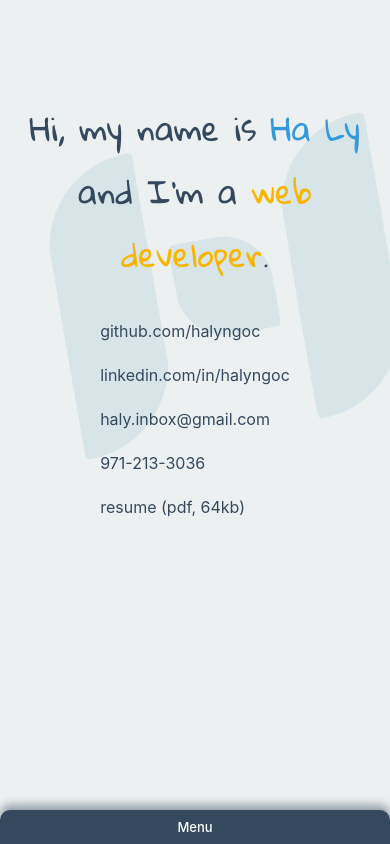
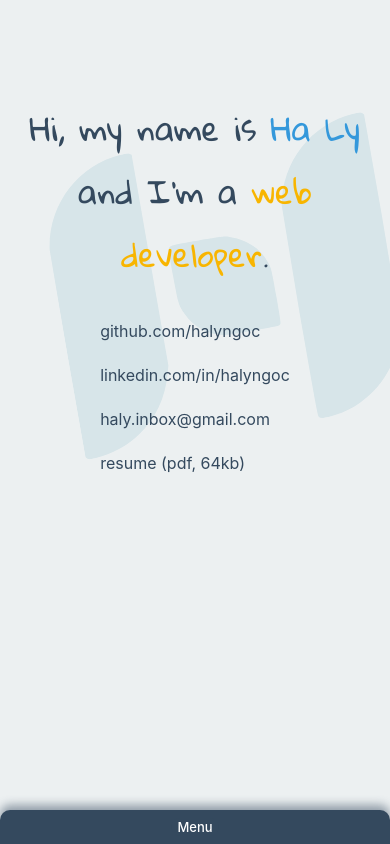
Before and after one commit to halyngoc/halyngoc.github.io, a React (Create React App) app: page / in a window 390 px wide. Shown: the top 844 px of the page. Built offline with nearby package versions, Linux system fonts and the light colour scheme.

Commit message:
Remove phone number

```diff
--- a/src/components/HomePage.jsx
+++ b/src/components/HomePage.jsx
@@ -4,7 +4,6 @@ import { theme } from '../globalStyle'
 import { Icon } from '@iconify/react'
 import githubAlt from '@iconify/icons-uil/github-alt'
 import envelopeIcon from '@iconify/icons-uil/envelope'
-import phoneIcon from '@iconify/icons-uil/phone'
 import fileIcon from '@iconify/icons-uil/file'
 import linkedinAlt from '@iconify/icons-uil/linkedin-alt'
 import resume from '../resume.pdf'
@@ -94,12 +93,6 @@ export default function HomePage() {
           </a>
         </li>
         <li>
-          <a title="phone" href="tel:971-213-3036">
-            <Icon icon={phoneIcon} />
-            971-213-3036
-          </a>
-        </li>
-        <li>
           <a title="resume" href={resume} download="Ha_Ly_resume" target="_blank" rel="noopener noreferrer">
             <Icon icon={fileIcon} />
             resume (pdf, 64kb)
```
